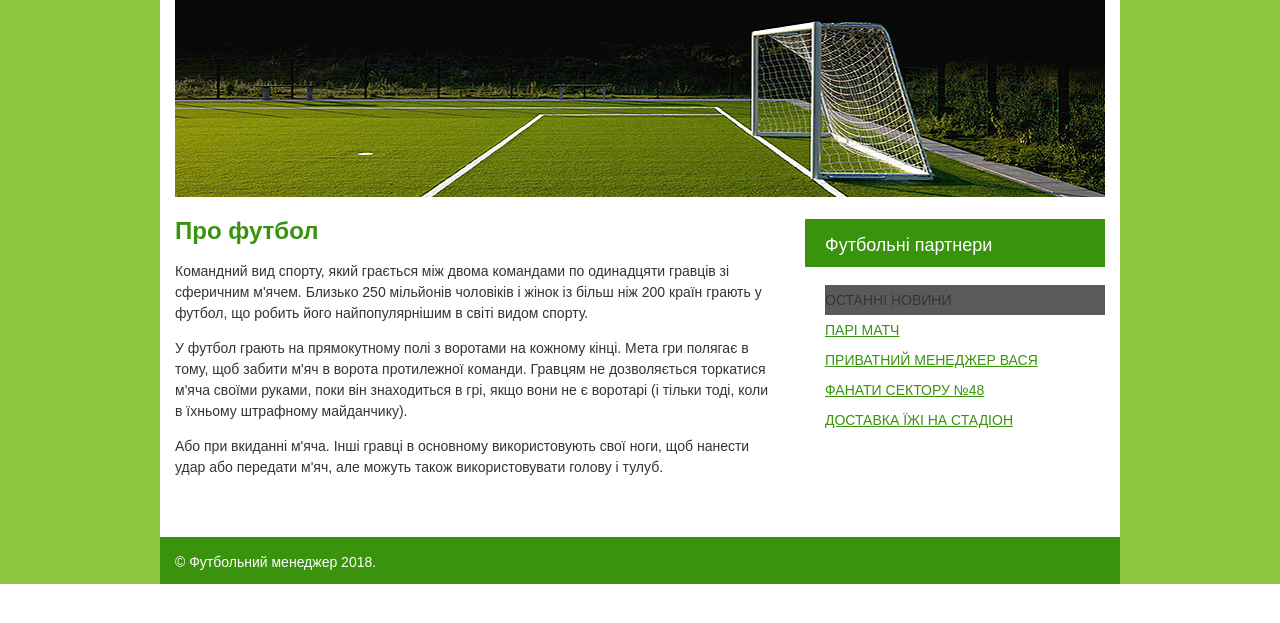
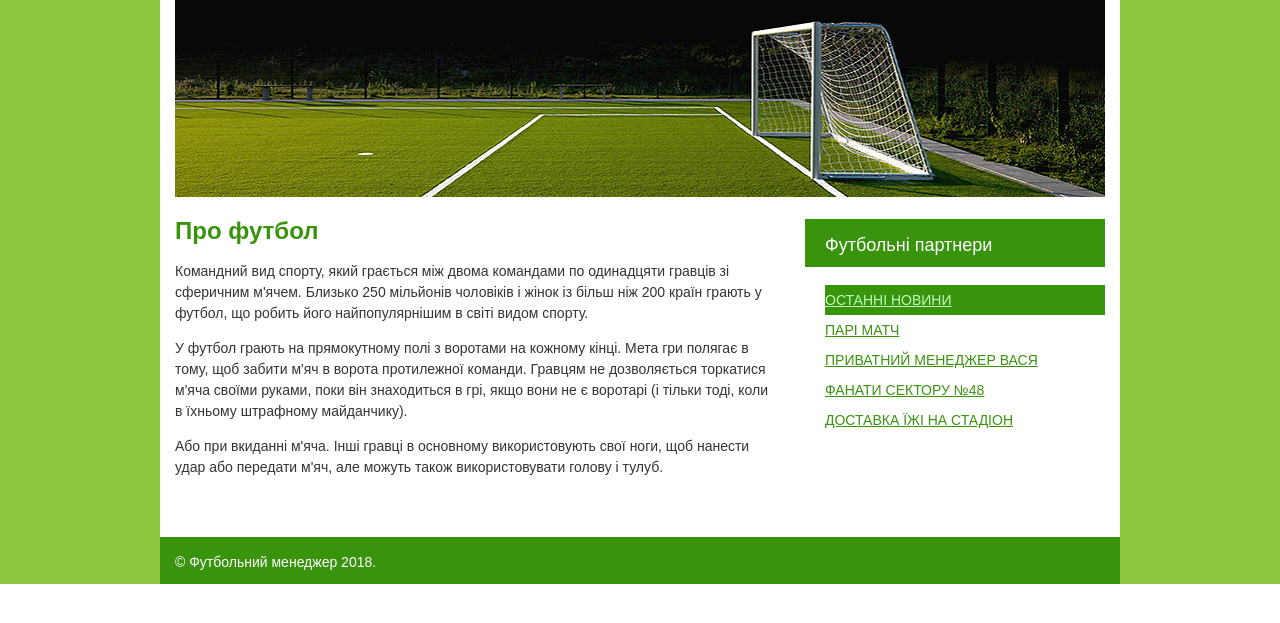
Before and after one commit to GreatMaxKyr/football, a plain HTML site: page index.html in a window 1280 px wide. In both pictures the pointer is over the link "ОСТАННІ НОВИНИ". Shown: the part 135-758 px from the top of the page. Drawn offline with Linux system fonts and the light colour scheme.

Commit message:
fix problems

```diff
--- a/css/style.css
+++ b/css/style.css
@@ -115,9 +115,8 @@ body {
 }
 
 .menu a:hover{
-    color: #343434;
-    background-color: #5a5a5a;
-    text-decoration: none;
+    color: #bfb;
+    background-color: #39930d;
 }
 
 .menu a {
```
